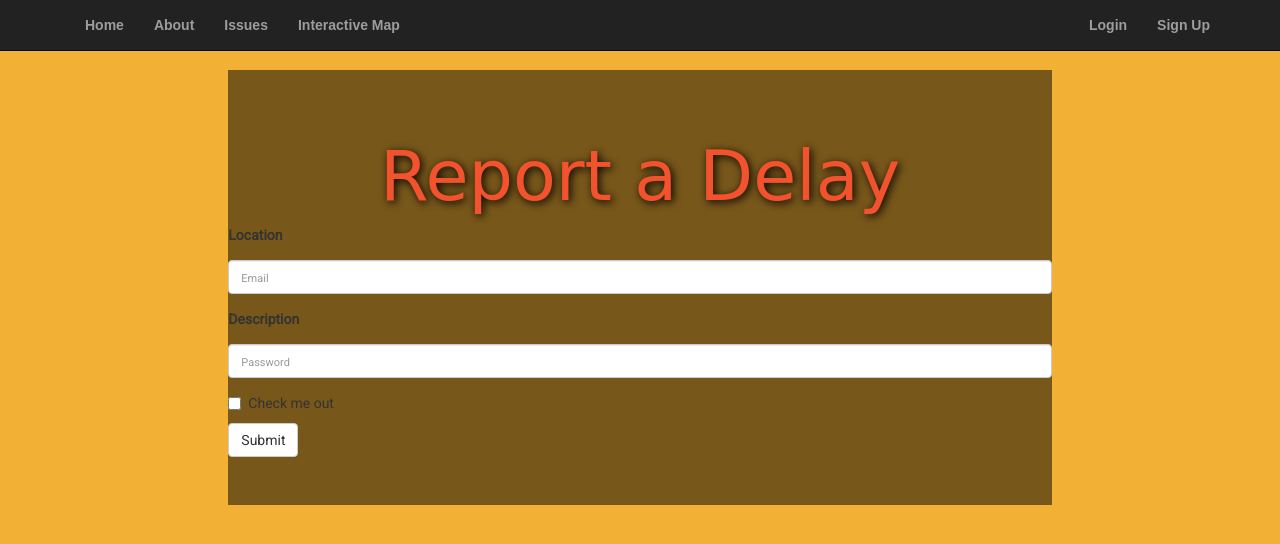
After one commit to phellsten/UnDelay-PTV-Delay-Finder, a web app: file delay.html in a window 1280 px wide. The commit adds this page. Shown: the top 544 px of the page. Run offline with its HTML, style and script files only (its server is not run), Linux system fonts and the light colour scheme; some libraries are stand-ins or nearby versions; some web fonts are replaced.

Commit message:
delay page

```diff
--- /dev/null
+++ b/delay.html
@@ -0,0 +1,67 @@
+<!DOCTYPE html>
+<html lang='en'>
+
+<head>
+  <meta charset="utf-8">
+  <meta http-equiv="X-UA-Compatible" content="IE=edge">
+  <meta name="viewport" content="width=device-width, initial-scale=1">
+
+  <title>Report a Delay</title>
+
+  <link rel="stylesheet" href="https://maxcdn.bootstrapcdn.com/bootstrap/3.3.7/css/bootstrap.min.css" integrity="sha384-BVYiiSIFeK1dGmJRAkycuHAHRg32OmUcww7on3RYdg4Va+PmSTsz/K68vbdEjh4u" crossorigin="anonymous">
+  <!--<link rel="stylesheet" href="https://maxcdn.bootstrapcdn.com/bootstrap/3.3.7/css/bootstrap-theme.min.css" integrity="sha384-rHyoN1iRsVXV4nD0JutlnGaslCJuC7uwjduW9SVrLvRYooPp2bWYgmgJQIXwl/Sp" crossorigin="anonymous">
+-->
+<script src="https://ajax.googleapis.com/ajax/libs/jquery/3.2.0/jquery.min.js"></script>
+<script src="https://maxcdn.bootstrapcdn.com/bootstrap/3.3.7/js/bootstrap.min.js"></script>
+  <link href="css/styles.css" rel="stylesheet">
+  <link href="css/issues.css" rel="stylesheet">
+
+</head>
+<nav class="navbar navbar-default navbar-fixed-top navbar-inverse">
+  <div class="container">
+    <div class="navbar-header">
+      <button type="button" class="navbar-toggle collapsed" data-toggle="collapse" data-target="#navbar" aria-expanded="false" aria-controls="navbar">
+            <span class="sr-only">Toggle navigation</span>
+            <span class="icon-bar"></span>
+            <span class="icon-bar"></span>
+            <span class="icon-bar"></span>
+          </button>
+      <!-- <a class="navbar-brand" href="#">Project name</a> -->
+    </div>
+    <div id="navbar" class="navbar-collapse collapse">
+      <ul class="nav navbar-nav">
+        <li><a href="index.html">Home</a></li>
+        <li><a href="about.html">About</a></li>
+        <li><a href="issues.html">Issues</a></li>
+        <li><a href="map.html">Interactive Map</a></li>
+      </ul>
+      <ul class="nav navbar-nav navbar-right">
+        <li><a href="login.html">Login</a></li>
+        <li><a href="signup.html">Sign Up</a></li>
+      </ul>
+    </div>
+    <!--/.nav-collapse -->
+  </div>
+</nav>
+<body>
+<div class="col-sm-8 center">
+  <div class="jumbotron">
+    <h1 class="page-title">Report a Delay</h1>
+
+    <form>
+  <div class="form-group">
+    <label for="exampleInputEmail1">Location</label>
+    <input type="email" class="form-control" id="exampleInputEmail1" placeholder="Email">
+  </div>
+  <div class="form-group">
+    <label for="exampleInputPassword1">Description</label>
+    <input type="password" class="form-control" id="exampleInputPassword1" placeholder="Password">
+  </div>
+
+  <div class="checkbox">
+    <label>
+      <input type="checkbox"> Check me out
+    </label>
+  </div>
+  <button type="submit" class="btn btn-default">Submit</button>
+</form>
--- a/login.html
+++ b/login.html
@@ -34,8 +34,8 @@
           <li><a href="map.html">Interactive Map</a></li>
         </ul>
         <ul class="nav navbar-nav navbar-right">
-          <li class="active"><a href="login-static.html">Login</a></li>
-          <li><a href="signup-static.html">Sign Up</a></li>
+          <li class="active"><a href="login.html">Login</a></li>
+          <li><a href="signup.html">Sign Up</a></li>
         </ul>
       </div>
       <!--/.nav-collapse -->
--- a/signup.html
+++ b/signup.html
@@ -34,8 +34,8 @@
           <li><a href="map.html">Interactive Map</a></li>
         </ul>
         <ul class="nav navbar-nav navbar-right">
-          <li><a href="login-static.html">Login</a></li>
-          <li class="active"><a href="signup-static.html">Sign Up</a></li>
+          <li><a href="login.html">Login</a></li>
+          <li class="active"><a href="signup.html">Sign Up</a></li>
         </ul>
       </div>
       <!--/.nav-collapse -->
```
Also changed, not shown: about.html (+4 -4 lines), index.html (+4 -3 lines), issues.html (+7 -6 lines), map.html (+4 -4 lines), css/home.css (line endings or trailing spaces).
